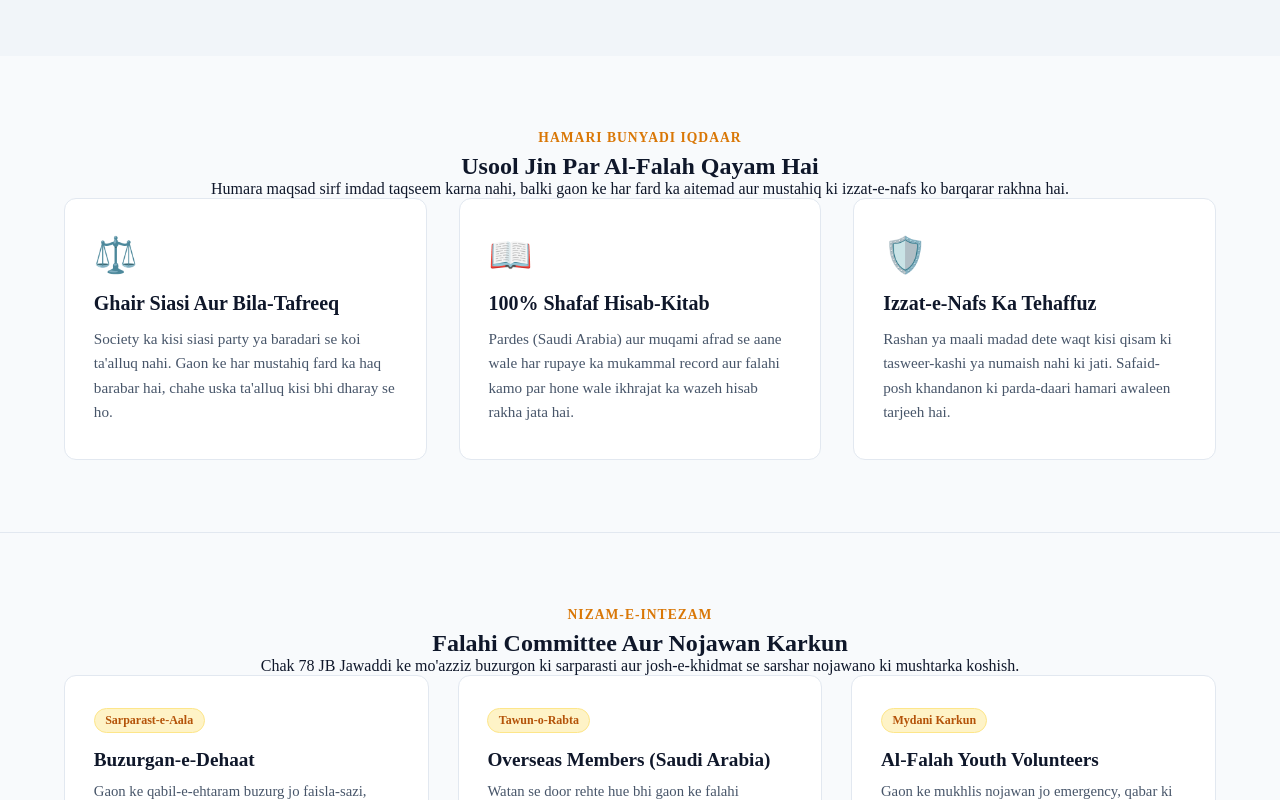
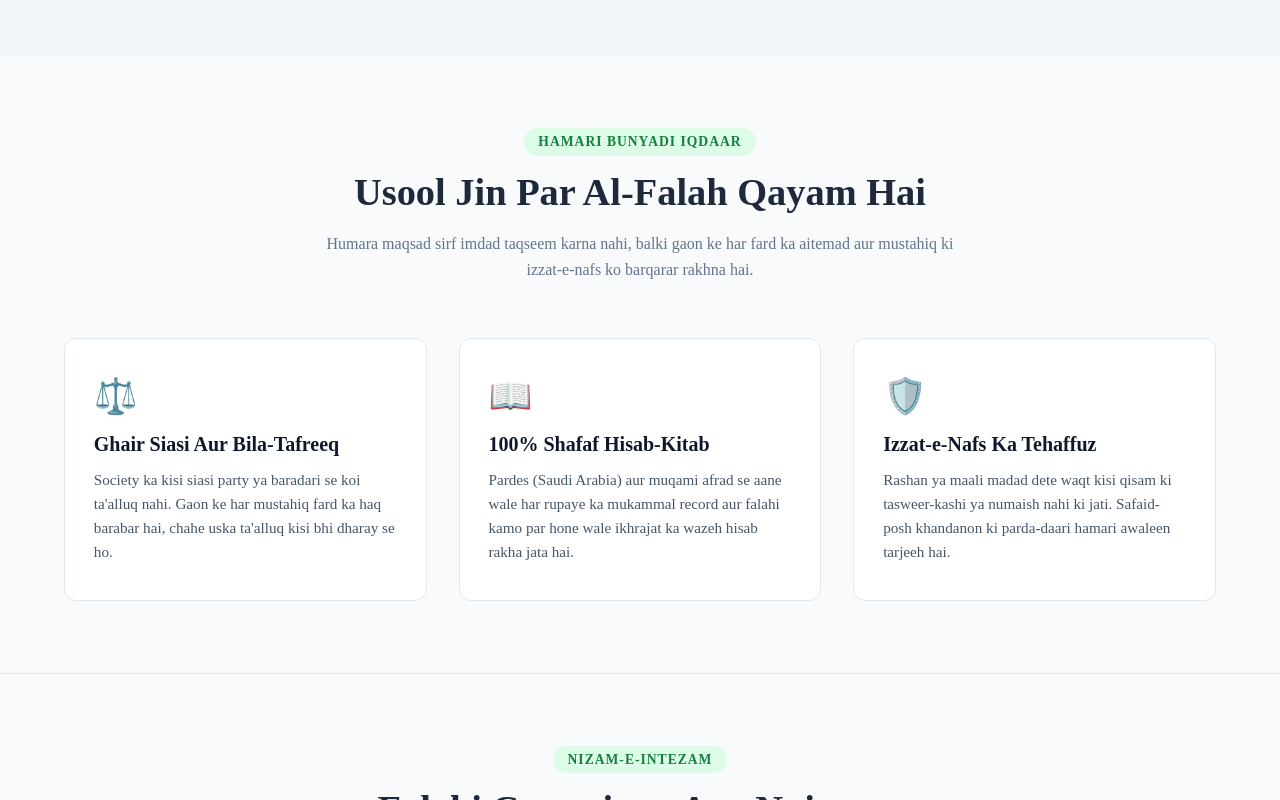
Before and after one commit to ziyan22g/Alfalah78jb, a React (Vite) app in the folder frontend/: page /about in a window 1280 px wide. Shown: the part 1380-2180 px from the top of the page. Built offline with nearby package versions, Linux system fonts and the light colour scheme.

Commit message:
I updated the css file with some bugs fixes and removed unused code from jsx file

```diff
--- a/frontend/src/Pages/About/About.css
+++ b/frontend/src/Pages/About/About.css
@@ -231,6 +231,42 @@
   .values-section {
     padding: 4.5rem 1.5rem;
 
+    /* Section Intro Styling */
+    .section-intro {
+      max-width: 650px;
+      margin: 0 auto 3.5rem;
+      text-align: center;
+
+      .sub-title {
+        display: inline-block;
+        font-size: 0.85rem;
+        font-weight: 700;
+        text-transform: uppercase;
+        letter-spacing: 1px;
+        color: #15803D;
+        /* Primary green */
+        background: #DCFCE7;
+        padding: 0.35rem 0.9rem;
+        border-radius: 9999px;
+        margin-bottom: 0.75rem;
+      }
+
+      h2 {
+        font-size: clamp(1.8rem, 3.5vw, 2.4rem);
+        font-weight: 800;
+        color: #1E293B;
+        margin-bottom: 0.85rem;
+        line-height: 1.3;
+      }
+
+      p {
+        font-size: 1rem;
+        line-height: 1.6;
+        color: #64748B;
+        margin: 0;
+      }
+    }
+
     .values-grid {
       display: grid;
       grid-template-columns: repeat(auto-fit, minmax(300px, 1fr));
@@ -276,6 +312,44 @@
     background-color: #F8FAFC;
     border-top: 1px solid var(--border-color);
     padding: 4.5rem 1.5rem 5rem;
+
+    .container {
+
+      /* Section Intro Styling */
+      .section-intro {
+        max-width: 650px;
+        margin: 0 auto 3.5rem;
+        text-align: center;
+
+        .sub-title {
+          display: inline-block;
+          font-size: 0.85rem;
+          font-weight: 700;
+          text-transform: uppercase;
+          letter-spacing: 1px;
+          color: #15803D;
+          /* Primary green */
+          background: #DCFCE7;
+          padding: 0.35rem 0.9rem;
+          border-radius: 9999px;
+          margin-bottom: 0.75rem;
+        }
+
+        h2 {
+          font-size: clamp(1.8rem, 3.5vw, 2.4rem);
+          font-weight: 800;
+          color: #1E293B;
+          margin-bottom: 0.85rem;
+          line-height: 1.3;
+        }
+
+        p {
+          font-size: 1rem;
+          line-height: 1.6;
+          color: #64748B;
+          margin: 0;
+        }
+      }
 
       .structure-grid {
         display: grid;
@@ -358,6 +432,7 @@
       }
     }
   }
+}
 
 /* Responsiveness */
 @media (max-width: 920px) {
--- a/frontend/src/Pages/About/About.jsx
+++ b/frontend/src/Pages/About/About.jsx
@@ -1,6 +1,6 @@
 import React from 'react'
+import { WHATSAPP_NUMBER } from '../../Config/Config'
 import './About.css'
-import { WHATSAPP_NUMBER } from '../../Config/Config'
 
 const About = () => {
     return (
@@ -105,7 +105,6 @@ const About = () => {
                     </div>
                 </section>
 
-                {/* Agla hissa: Hamari Team, Core Values aur Committee Rules aayenge */}
                 {/* 4. Hamare Bunyadi Usool (Core Principles & Transparency) */}
                 <section className="values-section container">
                     <div className="section-intro text-center">
```
Lines whose indentation alone changed are shown as unchanged.
